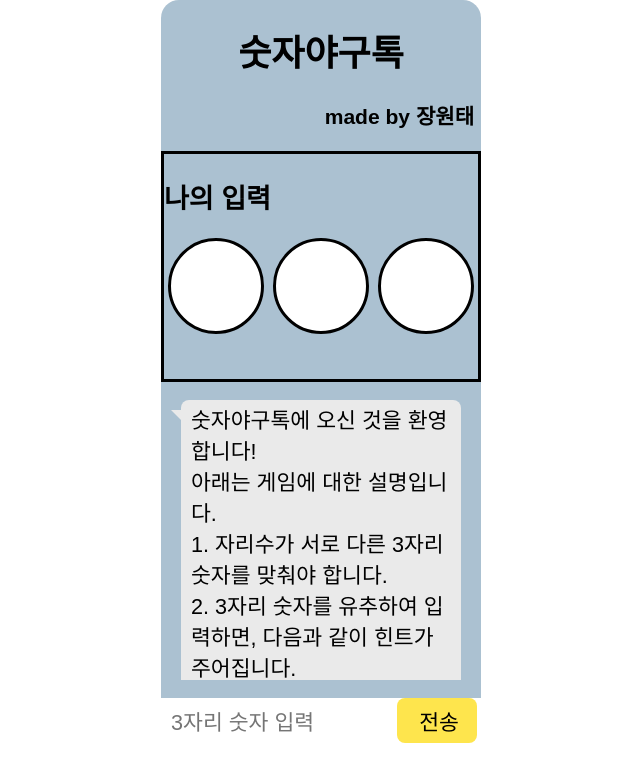
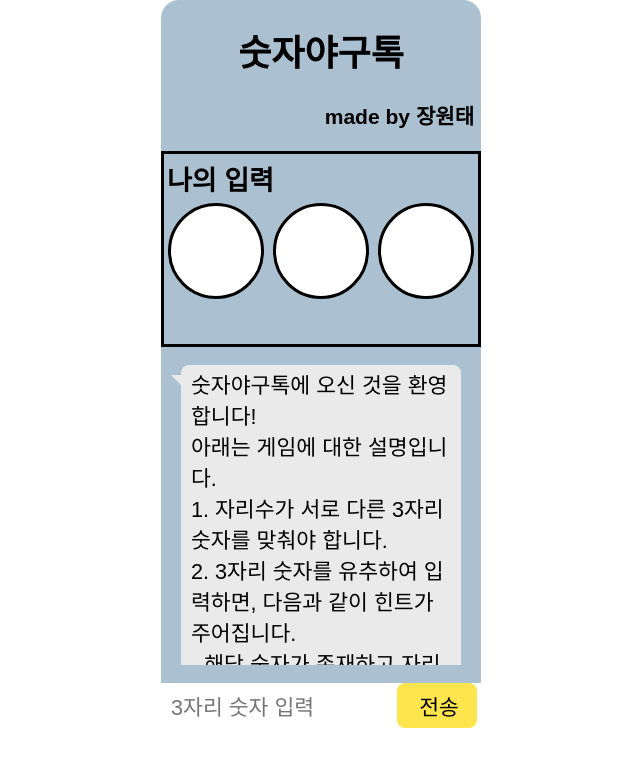
Before and after one commit to cwt629/BullsAndCowsTalk, a React (Create React App) app in the folder bulls-and-cows-talk-cra/: page / in a window 1280 px wide. Shown: the top 782 px of the page, without its empty margins (319-959 px from the left). Built offline with nearby package versions, Linux system fonts and the light colour scheme; a web font is replaced by a local one.

Commit message:
style: adjust margin of h2 tag and expand talkspace

```diff
--- a/bulls-and-cows-talk-cra/src/App.css
+++ b/bulls-and-cows-talk-cra/src/App.css
@@ -29,6 +29,10 @@ h1+h3 {
   border: 3px solid black;
 }
 
+#inputshow>h2 {
+  margin: 5px 3px;
+}
+
 #inputshow>div {
   display: flex;
   justify-content: space-around;
@@ -53,7 +57,7 @@ h1+h3 {
 }
 
 ul {
-  max-height: 280px;
+  max-height: 300px;
   overflow: auto;
 }
 
```
